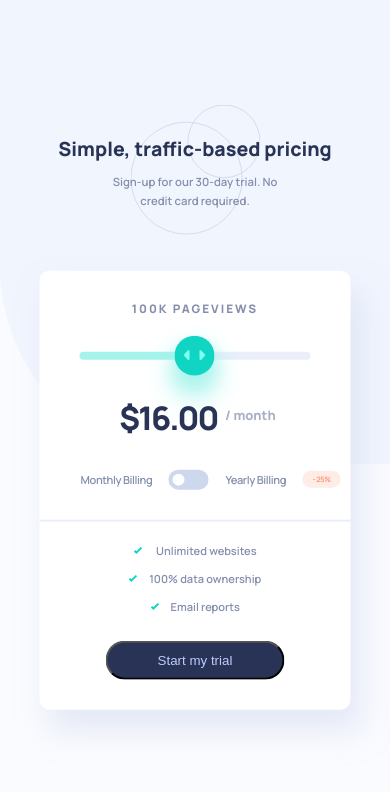
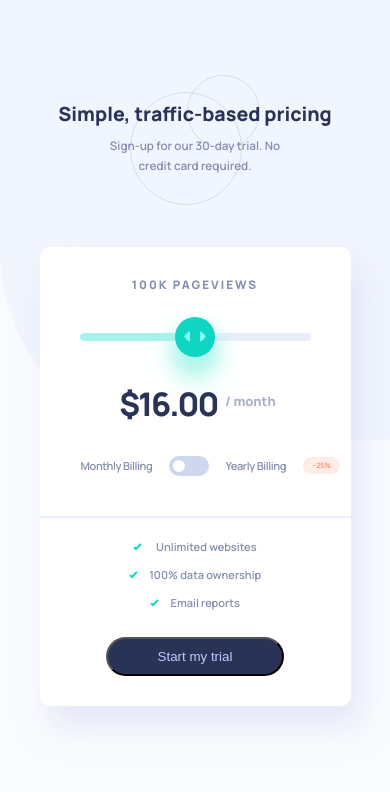
Before and after one commit to tatjama/bonus-zadatak6-slider-component, a plain HTML site: page index.html in a window 390 px wide. Drawn offline with Linux system fonts and the light colour scheme.

Commit message:
Fixed landscape issue according Sandra's comment

```diff
--- a/styles/style.css
+++ b/styles/style.css
@@ -25,40 +25,31 @@ body, html {
     font-size: 15px;
     font-weight: 600;
     color: var(--text);
-    position: relative;
     background-color:var(--main-background);
     width: 100%;
     height: 100%;
 }
 .hero-bcg{
     max-width: 100%;
-    height: 55%;
-    position: relative;
+    height: 440px;
     top: 0;
-    background-image: url(../images/bg-pattern.svg);
-    background-size: cover;
+    background-image:  url(../images/bg-pattern.svg);
+    background-size:  cover;
     background-repeat: no-repeat;
-    background-position: left bottom;
+    background-position:  left bottom;
 }
 .container{
     width: 550px;
-    position: absolute;
-    top: 92%;
-    left: 50%;
-    margin: 20px auto;
+    margin: 0 auto;
     padding: 20px;
-    transform:translate(-50%, -50%);
-    background-image: url(../images/pattern-circles.svg);
-    background-repeat: no-repeat;
-    background-position: top center;
     text-align: center;
-    -webkit-transform:translate(-50%, -50%);
-    -moz-transform:translate(-50%, -50%);
-    -ms-transform:translate(-50%, -50%);
-    -o-transform:translate(-50%, -50%);
 }
 .header{
-    padding-bottom: 30px;
+    padding: 70px 0px;
+    background-image:  url(../images/pattern-circles.svg);
+    background-size: 146px 145px;
+    background-repeat: no-repeat;
+    background-position: top 50px center;
 }
 .header__title{
     font-size: 1.8em;
@@ -70,7 +61,7 @@ body, html {
 }
 .main{
     width: 100%;
-    margin: 60px auto;
+    margin: 30px auto;
     background-color: var(--white);
     border-radius: 10px;
     box-shadow: 10px 20px 30px var(--toggle-background-transparent);
@@ -215,9 +206,6 @@ body, html {
     -ms-border-radius: 50%;
     -o-border-radius: 50%;
 }
- .toggle__slider.active .toggle__btn{
-
- }
 .toggle__span{
     font-size: 0.67em;
     line-height: 2em;
@@ -273,29 +261,32 @@ button:hover {
     }
     .container{
         width: 90%;
-        background-size: 130px 130px;
     }
     .header{
-        padding: 0px;
+        background-size: 130px 130px;
+        background-position: top 55px center;
     }
     .header__title{
         font-size: 1.5em;
     }
     .header__text{
-        padding: 0px 67px;
-        font-size: 0.87em;
+        padding: 0px 70px;
+        font-size: 0.9em;
+    }
+    .main{
+        margin: 0px;
     }
     .range__container{
-        padding: 30px 40px;
+        padding: 30px 40px 30px 40px;
         justify-content: space-around;
     }
     .range__slider{
-        margin: 35px auto;
+        margin: 40px auto;
         order:unset;
     }
     .toggle__container{
         width: 90%;
-        padding: 0px 10px 30px 10px ;
+        padding: 0px 10px 40px 10px ;
     }
     .toggle__span{
         border-radius: 10px;
@@ -325,9 +316,12 @@ button:hover {
     footer{
         padding-top: 15px;
     }
-    @media screen and (max-width: 365px){
+    @media screen and (max-width: 370px){
         body{
             font-size: 10px;
+        }
+        .header__text{
+            padding: 0px 60px;
         }
         button{
             padding: 10px 30px;
```
